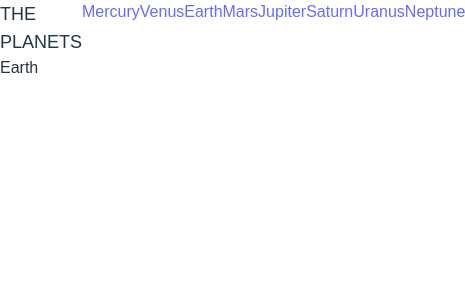
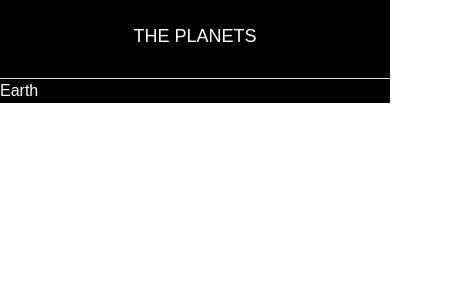
Before and after one commit to zura445/Planets, a React (Vite) app: page /Earth in a window 390 px wide. Shown: the top 300 px of the page, 465 px wide, since content can reach past the window. Built offline with nearby package versions, Linux system fonts and the light colour scheme.

Commit message:
create headers desktop and tablet version

```diff
--- a/src/components/Header.tsx
+++ b/src/components/Header.tsx
@@ -5,13 +5,17 @@ function Header() {
   return (
     <header>
       <nav>
-        <div className="flex">
-          <div className="text-lg">THE PLANETS</div>
-          <ul className="flex">
+        <div className="md:flex block justify-between pt-[22px] px-8 border-b pb-7">
+          <div className="text-lg md:block text-center text-white">
+            THE PLANETS
+          </div>
+          <ul className="hidden sm:flex gap-8 text-xs items-center">
             {data.map((planet, index) => {
               return (
-                <li key={index}>
-                  <Link to={`/${planet.name}`}>{planet.name}</Link>
+                <li className="" key={index}>
+                  <Link className="text-white" to={`/${planet.name}`}>
+                    {planet.name}
+                  </Link>
                 </li>
               );
             })}
--- a/src/components/Planet.tsx
+++ b/src/components/Planet.tsx
@@ -7,7 +7,7 @@ function Planet() {
 
   const planet = data.find((planetObg) => planetObg.name === planetName);
 
-  return <div>{planet?.name}</div>;
+  return <div className="text-white">{planet?.name}</div>;
 }
 
 export default Planet;
--- a/src/index.css
+++ b/src/index.css
@@ -1,8 +1,6 @@
 @tailwind base;
 @tailwind components;
 @tailwind utilities;
-
-@import url("https://fonts.googleapis.com/css2?family=Antonio:wght@100..700&family=Silkscreen:wght@400;700&display=swap");
 
 :root {
   font-family: Inter, system-ui, Avenir, Helvetica, Arial, sans-serif;
@@ -32,6 +30,7 @@ body {
   padding: 0;
   box-sizing: border-box;
   font-family: "Antonio", sans-serif;
+  background-color: black;
 }
 
 h1 {
```
